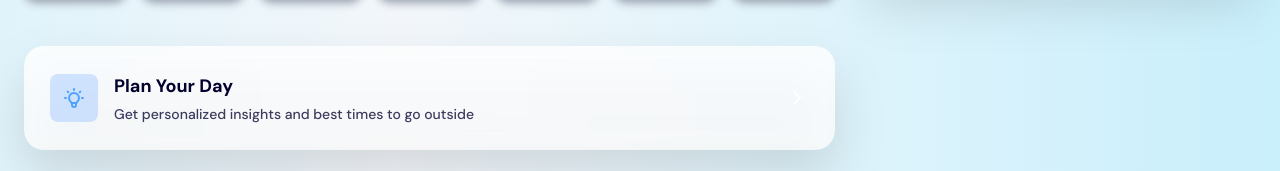
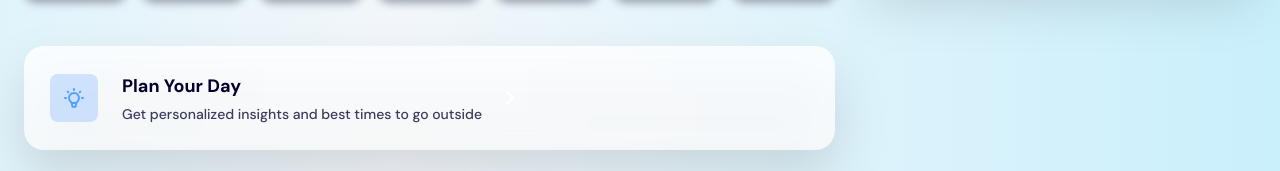
Before and after one commit to AnkitXplore/climate-now, a React (Vite) app: page / in a window 1280 px wide. Shown: the part 1106-1277 px from the top of the page. Built offline with nearby package versions, Linux system fonts and the light colour scheme; no server answers.

Commit message:
feat: refactor HomePage to integrate InsightsCTA and AnimatedHeadline components, remove unused imports

```diff
--- a/src/App.jsx
+++ b/src/App.jsx
@@ -1,22 +1,19 @@
 import { lazy, Suspense } from "react";
 import { BrowserRouter as Router, Routes, Route } from "react-router-dom";
-import AppLayout from "./layout/AppLayout";
 import { Toaster } from "sonner";
 import "tippy.js/dist/tippy.css";
+
+import AppLayout from "./layout/AppLayout";
 import { PreLoader } from "./components/basic";
-import { Analytics } from "@vercel/analytics/react";
-import { SpeedInsights } from "@vercel/speed-insights/react";
-import { ErrorBoundary } from "react-error-boundary";
 
 const HomePage = lazy(() => import("./pages/HomePage"));
 const FavouritePage = lazy(() => import("./pages/FavouritePage"));
 const ComparisonPage = lazy(() => import("./pages/ComparisonPage"));
 const InsightsPage = lazy(() => import("./pages/InsightsPage"));
-const ErrorPage = lazy(() => import("./pages/ErrorPage"));
 
 function App() {
   return (
-    <ErrorBoundary FallbackComponent={<ErrorPage />}>
+    <>
       <Suspense fallback={<PreLoader />}>
         <Router>
           <Toaster
@@ -30,13 +27,12 @@ function App() {
               <Route path="/favourites" element={<FavouritePage />} />
               <Route path="/compare" element={<ComparisonPage />} />
               <Route path="/insights" element={<InsightsPage />} />
+              <Route path="*" element={<HomePage />} />
             </Route>
           </Routes>
         </Router>
       </Suspense>
-      <Analytics />
-      <SpeedInsights />
-    </ErrorBoundary>
+    </>
   );
 }
 
--- a/src/components/basic/index.js
+++ b/src/components/basic/index.js
@@ -1,4 +1,3 @@
-import AnimatedHeadline from "./AnimatedHeadline";
 import SearchBar from "./SearchBar";
 import BgNoise from "./BgNoise";
 import Loading from "./Loading";
@@ -8,7 +7,6 @@ import PreLoader from "./PreLoader";
 import VoiceSearchButton from "./VoiceSearchButton";
 
 export {
-  AnimatedHeadline,
   BgNoise,
   Loading,
   SearchBar,
--- /dev/null
+++ b/src/components/homepage/InsightsCTA.jsx
@@ -0,0 +1,41 @@
+import { useNavigate } from "react-router-dom";
+import { motion } from "motion/react";
+import { IconBulb, IconChevronRight } from "@tabler/icons-react";
+
+const InsightsCTA = () => {
+  const navigate = useNavigate();
+
+  return (
+    <motion.button
+      whileHover={{ scale: 1.02 }}
+      whileTap={{ scale: 0.98 }}
+      aria-label="Plan Your Day: Go to personalized weather insights page"
+      className="widget_bg cursor-pointer border-2 border-transparent hover:border-blue-500/50 transition-all duration-300 group"
+      onClick={() => navigate("/insights")}
+    >
+      <div className="flex items-center justify-between gap-4">
+        <div className="flex items-center gap-6">
+          <div className="bg-blue-500/20 p-3 rounded-lg group-hover:bg-blue-500/30 transition-colors">
+            <IconBulb aria-hidden="true" size={24} className="text-blue-400" />
+          </div>
+
+          <div className="text-left">
+            <h3 className="font-bold text-lg mb-1 text-(--neutral-900) dark:text-white">
+              Plan Your Day
+            </h3>
+            <p className="text-sm text-(--neutral-600) dark:text-(--neutral-400)">
+              Get personalized insights and best times to go outside
+            </p>
+          </div>
+        </div>
+        <IconChevronRight
+          className="text-(--neutral-400) group-hover:text-blue-400 group-hover:translate-x-1 transition-all flex-shrink-0"
+          aria-hidden="true"
+          size={24}
+        />
+      </div>
+    </motion.button>
+  );
+};
+
+export default InsightsCTA;
--- /dev/null
+++ b/src/components/homepage/index.js
@@ -0,0 +1,4 @@
+import AnimatedHeadline from "./AnimatedHeadline";
+import InsightsCTA from "./InsightsCTA";
+
+export { AnimatedHeadline, InsightsCTA };
--- a/src/pages/HomePage.jsx
+++ b/src/pages/HomePage.jsx
@@ -2,7 +2,7 @@ import { lazy, useEffect, useState } from "react";
 import { useGeolocation, useLocations } from "../hooks";
 import useWeatherStore from "../store/weatherStore";
 
-import { AnimatedHeadline, SearchBar } from "../components/basic";
+import { SearchBar } from "../components/basic";
 import {
   DailyForecast,
   SmartRecommendations,
@@ -11,15 +11,12 @@ import {
   WeatherInfo,
 } from "../components/weather";
 import { HourlyForecast } from "../components/weather/HourlyForecast";
-import { motion } from "motion/react";
-import { IconBulb, IconChevronRight } from "@tabler/icons-react";
-import { useNavigate } from "react-router-dom";
+import { AnimatedHeadline, InsightsCTA } from "../components/homepage";
 const ErrorPage = lazy(() => import("./ErrorPage"));
 
 const HomePage = () => {
   const [selectedLocation, setSelectedLocation] = useState(null);
   const { fetchingLocations, locations, getLocations } = useLocations();
-  const navigate = useNavigate();
 
   const fetchWeather = useWeatherStore((state) => state.fetchWeather);
   const units = useWeatherStore((state) => state.units);
@@ -29,11 +26,9 @@ const HomePage = () => {
 
   const { getCurrentLocation } = useGeolocation();
 
-  // Fetching weather data for current location on initial load if first visit
+  // Fetching weather data for current location on initial load
   useEffect(() => {
-    const hasVisited = localStorage.getItem("hasVisited");
-    if (!hasVisited && !storeLocation) {
-      localStorage.setItem("hasVisited", "true");
+    if (!storeLocation) {
       getCurrentLocation();
     }
   }, [getCurrentLocation, storeLocation]);
@@ -89,32 +84,7 @@ const HomePage = () => {
             </div>
 
             <DailyForecast />
-            <motion.div
-              whileHover={{ scale: 1.02 }}
-              whileTap={{ scale: 0.98 }}
-              className="widget_bg cursor-pointer border-2 border-transparent hover:border-blue-500/50 transition-all duration-300 group"
-              onClick={() => navigate("/insights")}
-            >
-              <div className="flex items-center justify-between gap-4">
-                <div className="flex items-center gap-4">
-                  <div className="bg-blue-500/20 p-3 rounded-lg group-hover:bg-blue-500/30 transition-colors">
-                    <IconBulb size={24} className="text-blue-400" />
-                  </div>
-                  <div>
-                    <h3 className="font-bold text-lg mb-1 text-(--neutral-900) dark:text-white">
-                      Plan Your Day
-                    </h3>
-                    <p className="text-sm text-(--neutral-600) dark:text-(--neutral-400)">
-                      Get personalized insights and best times to go outside
-                    </p>
-                  </div>
-                </div>
-                <IconChevronRight
-                  className="text-(--neutral-400) group-hover:text-blue-400 group-hover:translate-x-1 transition-all flex-shrink-0"
-                  size={24}
-                />
-              </div>
-            </motion.div>
+            <InsightsCTA />
           </div>
 
           <div className="h-fit flex flex-col gap-5 w-full">
```
Also changed, not shown: src/components/homepage/AnimatedHeadline.jsx (renamed from src/components/basic/AnimatedHeadline.jsx).
